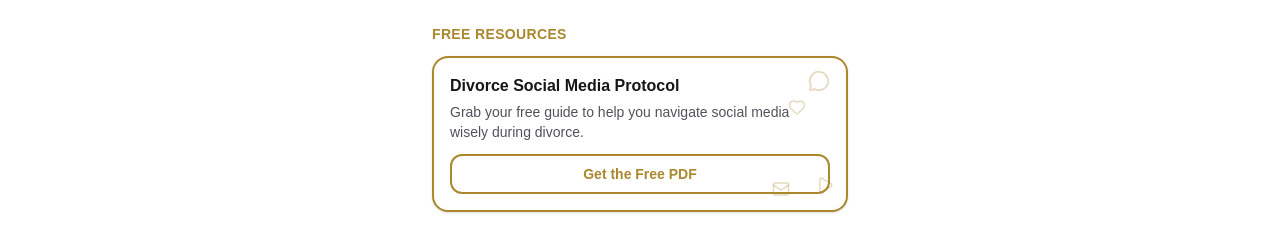
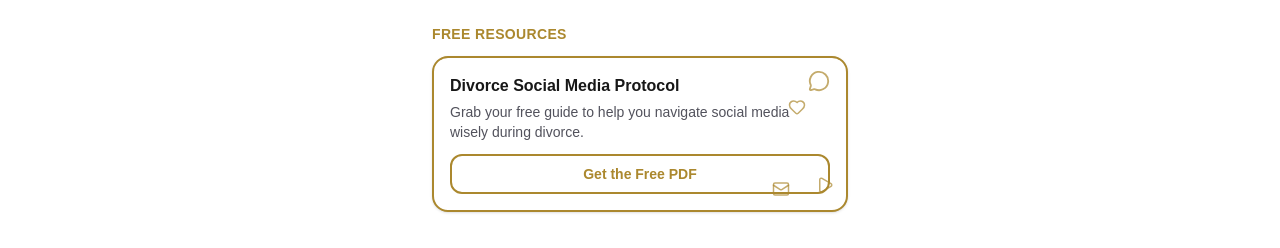
Before and after one commit to JennZingmark/findthejoywithjenn-app, a Next.js app: page /for-you in a window 1280 px wide. Shown: the part 449-697 px from the top of the page. Built offline with nearby package versions, Linux system fonts and the light colour scheme.

Commit message:
Animated floating icons inside card

```diff
--- a/app/for-you/page.tsx
+++ b/app/for-you/page.tsx
@@ -49,6 +49,32 @@ export default function ForYouPage() {
 
   return (
     <main className="mx-auto w-full max-w-md px-4 pb-24 pt-5">
+      {/* Floating animation styles */}
+      <style jsx>{`
+        @keyframes float1 {
+          0% { transform: translateY(0px); }
+          50% { transform: translateY(-6px); }
+          100% { transform: translateY(0px); }
+        }
+        @keyframes float2 {
+          0% { transform: translateY(0px); }
+          50% { transform: translateY(5px); }
+          100% { transform: translateY(0px); }
+        }
+        .float1 {
+          animation: float1 6s ease-in-out infinite;
+        }
+        .float2 {
+          animation: float2 7s ease-in-out infinite;
+        }
+        .float3 {
+          animation: float1 8s ease-in-out infinite;
+        }
+        .float4 {
+          animation: float2 9s ease-in-out infinite;
+        }
+      `}</style>
+
       <div>
         <h1 className="text-2xl font-semibold text-[#ab882e]">App Exclusives</h1>
         <p className="mt-1 text-sm text-zinc-600">
@@ -105,19 +131,19 @@ export default function ForYouPage() {
 
         {/* Floating Social Icons */}
         <MessageCircle
-          className="absolute right-4 top-3 text-[#ab882e]/30"
+          className="absolute right-4 top-3 text-[#ab882e]/70 float1"
           size={22}
         />
         <Heart
-          className="absolute right-10 top-10 text-[#ab882e]/30"
+          className="absolute right-10 top-10 text-[#ab882e]/70 float2"
           size={18}
         />
         <Play
-          className="absolute right-3 bottom-4 text-[#ab882e]/30"
+          className="absolute right-3 bottom-4 text-[#ab882e]/70 float3"
           size={18}
         />
         <Mail
-          className="absolute right-14 bottom-3 text-[#ab882e]/30"
+          className="absolute right-14 bottom-3 text-[#ab882e]/70 float4"
           size={18}
         />
 
```
